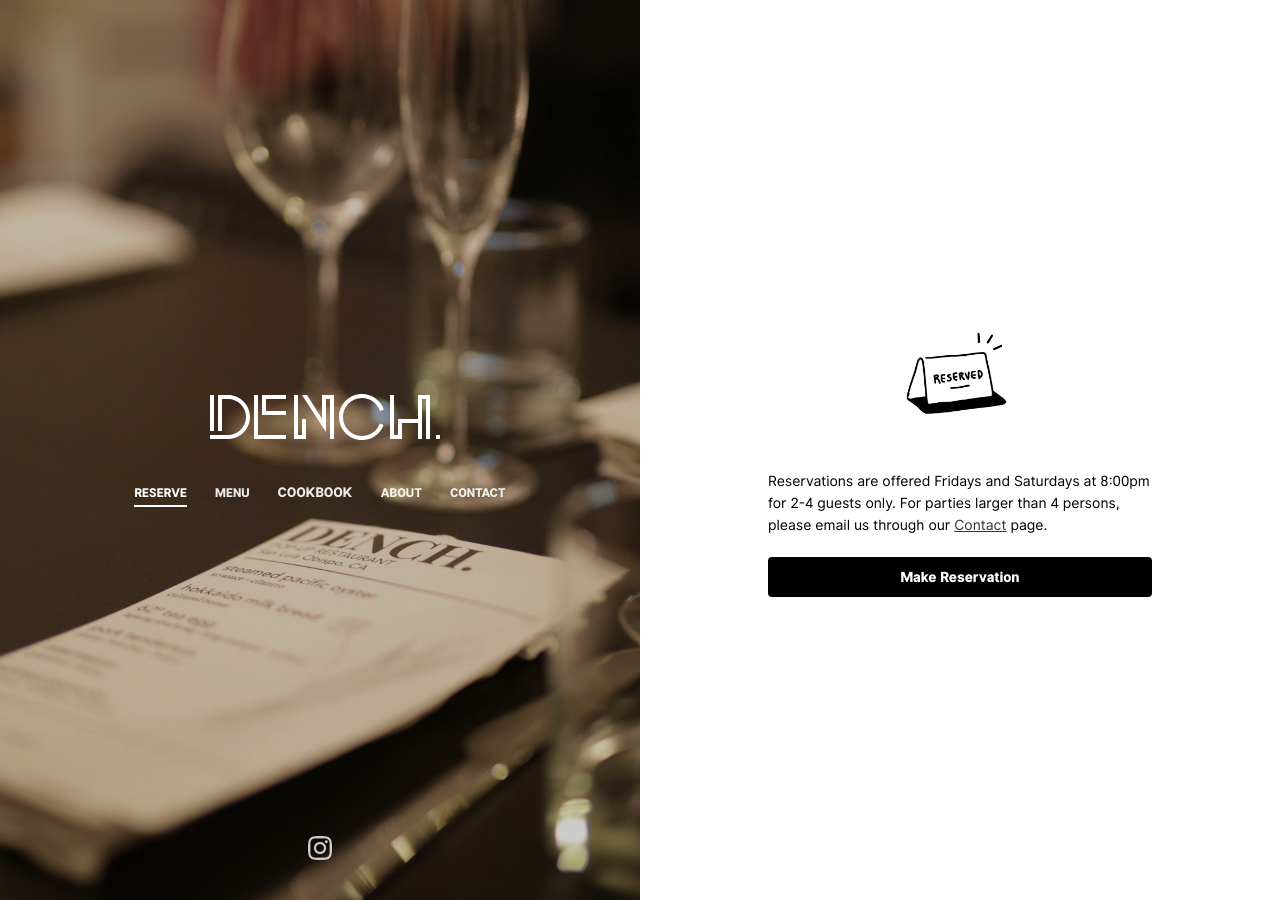
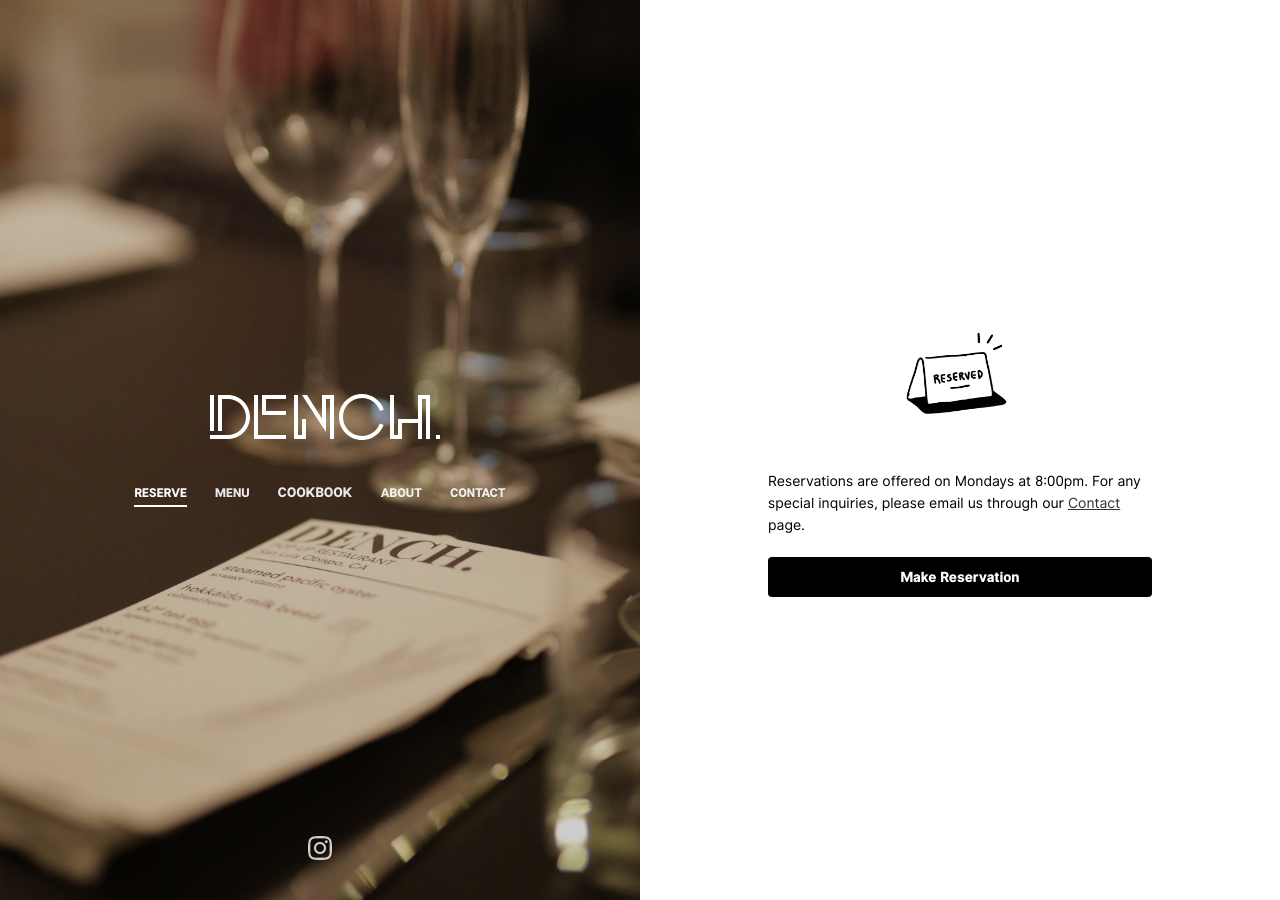
Before and after one commit to jwongdynasty/jwongdynasty.github.io, a Jekyll site: the page built from index.html, in a window 1280 px wide. Built offline with Jekyll 4.4.1, drawn with Linux system fonts in a browser that asks for light colours.

Commit message:
Update index.html

```diff
--- a/index.html
+++ b/index.html
@@ -9,7 +9,7 @@
 <!-- <h3>DENCH. is FULLY BOOKED for the month of June!</h3>
 
 <p>Follow @jwongdynasty on Instagram for updates on when the next round of reservations will be released!</p> -->
-<p>Reservations are offered Fridays and Saturdays at 8:00pm for 2-4 guests only. For parties larger than 4 persons, please email us through our <a href ="/contact.html">Contact</a> page.</p>
+<p>Reservations are offered on Mondays at 8:00pm. For any special inquiries, please email us through our <a href ="/contact.html">Contact</a> page.</p>
 
 <a class="btn btn-primary" href="https://www.exploretock.com/dench" target="blank">Make Reservation</a>
 
```
